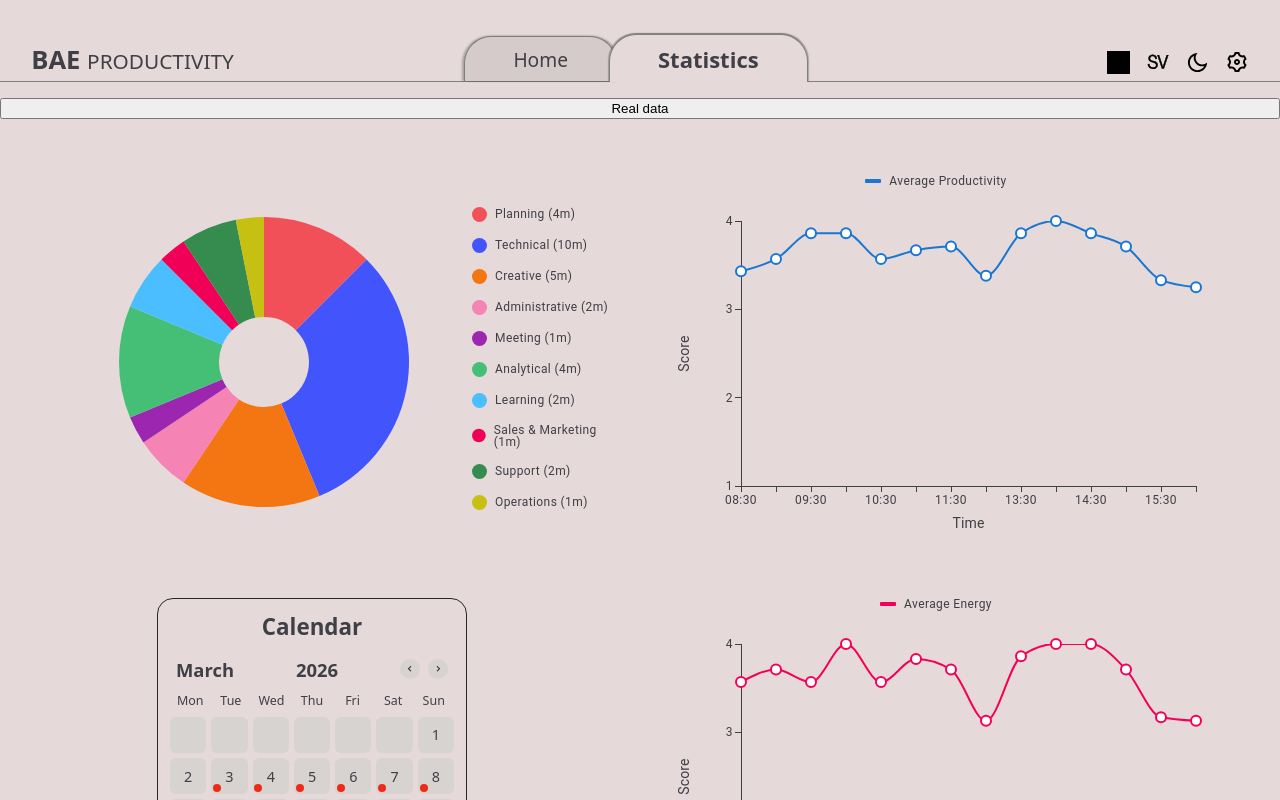
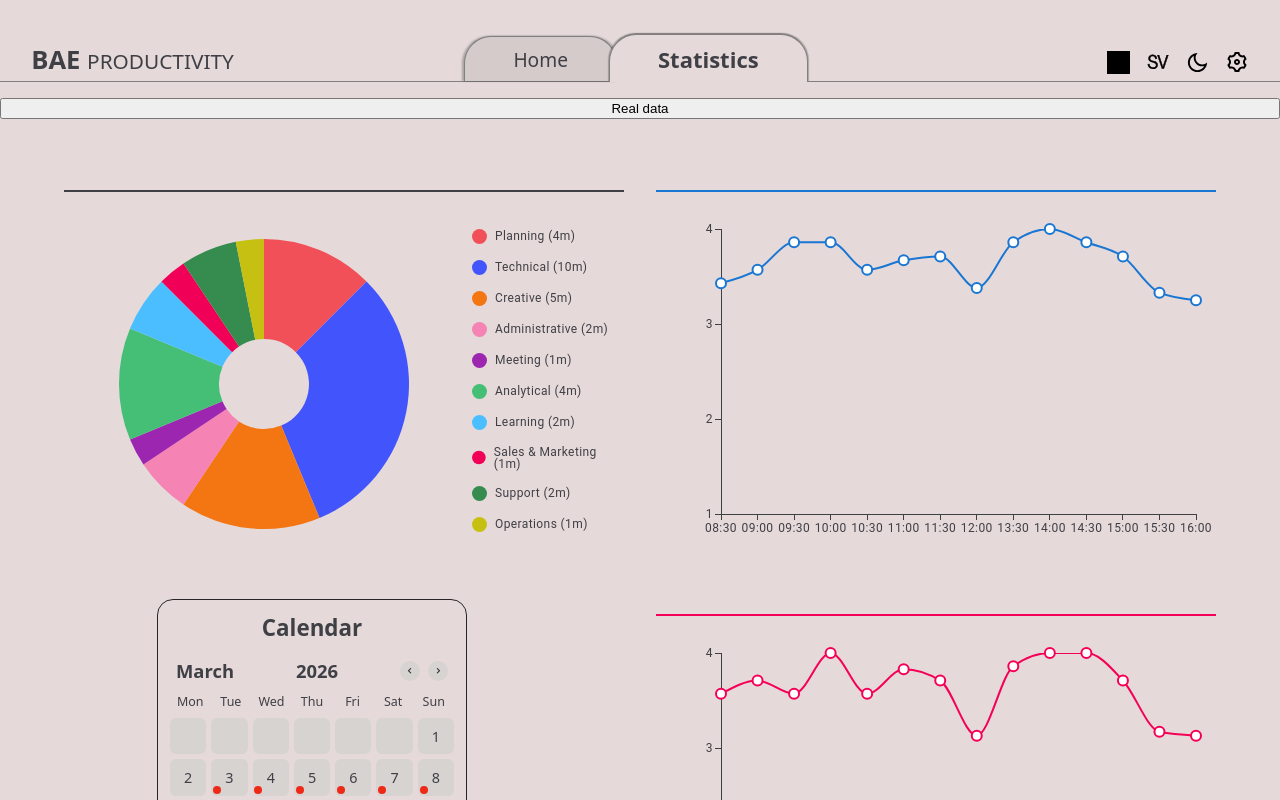
Before and after one commit to ollewarne/linkoping-pps, a React (Vite) app: page /statPage in a window 1280 px wide. Shown: the top 800 px of the page. Built offline with nearby package versions, Linux system fonts and the light colour scheme; grey boxes are pictures that could not be loaded.

Commit message:
updateing language-toggle and titles for charts

```diff
--- a/src/components/Statistics/EnergyChart.jsx
+++ b/src/components/Statistics/EnergyChart.jsx
@@ -1,9 +1,12 @@
 import { LineChart } from '@mui/x-charts/LineChart';
 import { useMemo } from 'react';
 import { getAverageStats } from './getAverageStats';
+import { languageLibrary } from '../../locales/language';
+import { useTranslator } from '../../contexts/languageContext';
 
 export default function EnergyChart({ mockData, historyData, useRealData = false }) {
 
+    const language = useTranslator();
     const source = useRealData ? (historyData ?? {}) : mockData;
 
     const data = useMemo(
@@ -15,6 +18,8 @@ export default function EnergyChart({ mockData, historyData, useRealData = false
     const yValues = data.map((d) => d.average);
 
     return (
+        <>
+        <h2 style={{textAlign: 'center', fontSize: '1.3rem', borderBottom: '2px solid #f50057', paddingBottom: '1%'}}>{languageLibrary[language.language].statsAverageEnergy}</h2>
         <LineChart
             sx={{
                 '& .MuiChartsAxis-tickLabel': { fill: 'var(--text) !important' },
@@ -27,7 +32,7 @@ export default function EnergyChart({ mockData, historyData, useRealData = false
                 {
                     scaleType: 'point',
                     data: xLables,
-                    label: 'Time',
+                    label: languageLibrary[language.language].time,
                 }
             ]}
             yAxis={[
@@ -35,17 +40,18 @@ export default function EnergyChart({ mockData, historyData, useRealData = false
                     min: 1,
                     max: 4,
                     tickNumber: 4,
-                    label: 'Score',
+                    label: languageLibrary[language.language].score,
                 }
             ]}
             series={[
                 {
                     data: yValues,
-                    label: 'Average Energy',
+                    // label: languageLibrary[language.language].statsAverageEnergy,
                     color: '#f50057'
                 }
             ]}
             height={350}
         />
+        </>
     );
 }
--- a/src/components/Statistics/ProductivityChart.jsx
+++ b/src/components/Statistics/ProductivityChart.jsx
@@ -1,9 +1,12 @@
 import { LineChart } from '@mui/x-charts/LineChart';
 import { useMemo } from 'react';
 import { getAverageStats } from './getAverageStats';
+import { languageLibrary } from '../../locales/language';
+import { useTranslator } from '../../contexts/languageContext';
 
 export default function ProductivityChart({ mockData, historyData, useRealData = false }) {
     const source = useRealData ? (historyData ?? {}) : mockData;
+    const language = useTranslator();
 
     const data = useMemo(
         () => getAverageStats(source, "productivity"),
@@ -14,6 +17,9 @@ export default function ProductivityChart({ mockData, historyData, useRealData =
     const yValues = data.map((d) => d.average);
 
     return (
+        <>
+        <h2 style={{textAlign: 'center', fontSize: '1.3rem', borderBottom: '2px solid #1976d2', paddingBottom: '1%'}}>{languageLibrary[language.language].statsAverageProd}</h2>
+
         <LineChart
             sx={{
                 '& .MuiChartsAxis-tickLabel': { fill: 'var(--text) !important' },
@@ -21,12 +27,13 @@ export default function ProductivityChart({ mockData, historyData, useRealData =
                 '& .MuiChartsAxis-line': { stroke: 'var(--text) !important' },
                 '& .MuiChartsAxis-tick': { stroke: 'var(--text) !important' },
                 '& .MuiChartsLabel-root': { color: 'var(--text) !important' },
+
             }}
             xAxis={[
                 {
                     scaleType: 'point',
                     data: xLables,
-                    label: 'Time'
+                    label: languageLibrary[language.language].time
                 }
             ]}
             yAxis={[
@@ -34,17 +41,18 @@ export default function ProductivityChart({ mockData, historyData, useRealData =
                     min: 1,
                     max: 4,
                     tickNumber: 4,
-                    label: 'Score'
+                    label: languageLibrary[language.language].score
                 }
             ]}
             series={[
                 {
                     data: yValues,
-                    label: 'Average Productivity',
+                    // label: languageLibrary[language.language].statsAverageProd,
                     color: '#1976d2'
                 }
             ]}
             height={350}
         />
+        </>
     );
 }
--- a/src/components/Statistics/TimeSpentChart.jsx
+++ b/src/components/Statistics/TimeSpentChart.jsx
@@ -2,6 +2,9 @@ import { useMemo } from "react";
 import { PieChart } from "@mui/x-charts";
 import { useMediaQuery } from "@mui/material";
 import { categoryColors } from "../../constants/categoryColors";
+import { userOptions } from "../../constants/userOptions";
+import { useTranslator } from "../../contexts/languageContext";
+import { languageLibrary } from "../../locales/language";
 
 const formatTime = (minutes) => {
   const h = Math.floor(minutes / 60);
@@ -9,11 +12,24 @@ const formatTime = (minutes) => {
   return h > 0 ? `${h}h ${m}m` : `${m}m`;
 };
 
+
+  const getCategoryLabel = (category, language) => {
+  const enCategories = userOptions.en.category;
+  const index = enCategories.indexOf(category);
+
+  if (index === -1) return category;
+
+  return userOptions[language].category[index];
+}
+
 export default function TimeSpentChart({
   mockData,
   historyData,
   useRealData = false,
 }) {
+  const languageObj = useTranslator();
+  const language = languageObj.language;
+
   const source = useRealData ? (historyData ?? {}) : mockData;
 
   const aggregatedData = useMemo(() => {
@@ -38,13 +54,16 @@ export default function TimeSpentChart({
     .map(([category, totalTimeSpent], index) => ({
       id: index,
       value: totalTimeSpent,
-      label: `${category} (${formatTime(totalTimeSpent)})`,
+      label: `${getCategoryLabel(category, language)} (${formatTime(totalTimeSpent)})`,
       color: categoryColors[category] || "pink",
     }));
 
   const isTabletOrDown = useMediaQuery("(max-width:1200px)");
 
   return (
+    <>
+    <h2 style={{textAlign: 'center', fontSize: '1.3rem', borderBottom: '2px solid var(--text)', paddingBottom: '1%'}}>{languageLibrary[language].statsPieTitle}</h2>
+
     <PieChart
       series={[
         {
@@ -75,5 +94,6 @@ export default function TimeSpentChart({
         },
       }}
     />
+    </>
   );
 }
```
